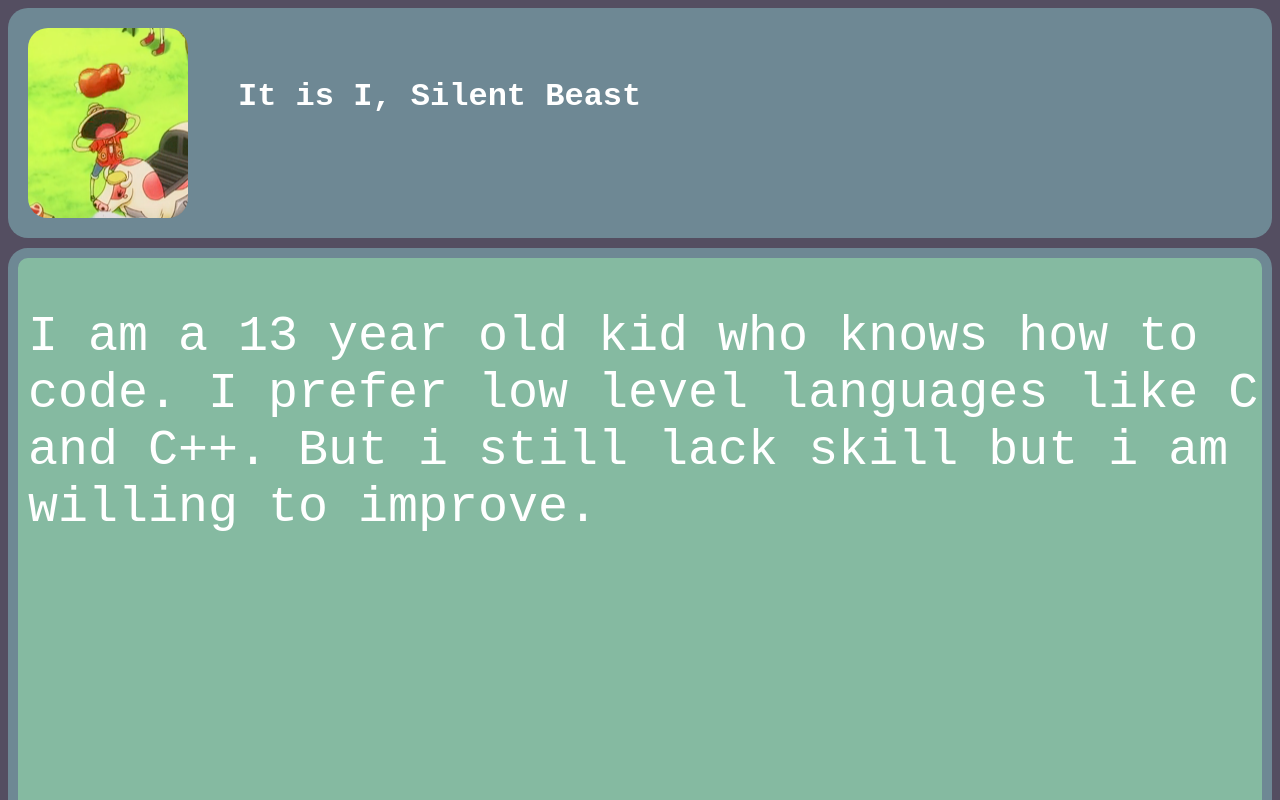
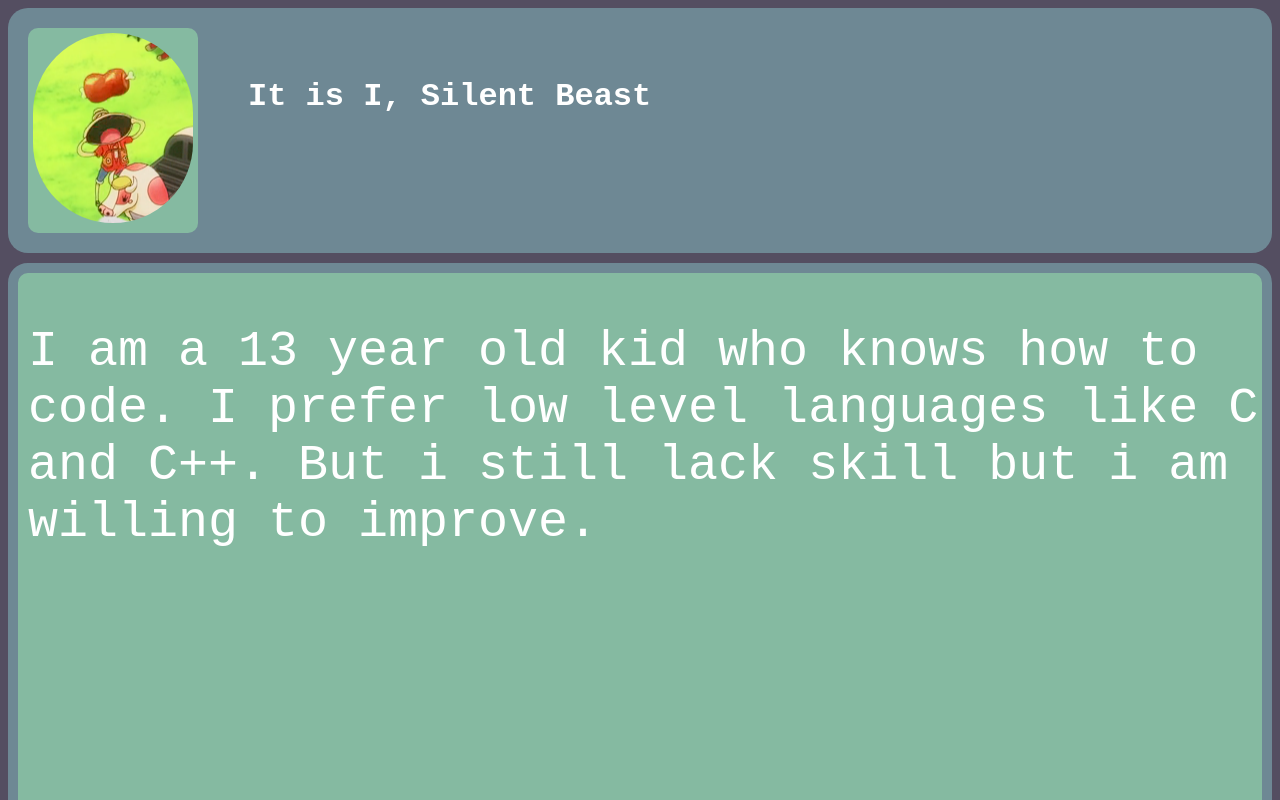
Before and after one commit to silentBeast1357/silentBeast1357.github.io, a plain HTML site: page index.html in a window 1280 px wide. Shown: the top 800 px of the page. Drawn offline with Linux system fonts and the light colour scheme.

Commit message:
added image border

```diff
--- a/index.html
+++ b/index.html
@@ -10,7 +10,9 @@
             A nigerian man drinks water for the first time in his life. What happens next will shock you.
         </h1>
         <div class="profile">
-            <img src="pfp.PNG">
+            <div class="imageBorder">
+                <img src="pfp.PNG">
+            </div>
             <h1>It is I, Silent Beast</h1>
         </div>
         <div class="description">
--- a/style.css
+++ b/style.css
@@ -10,11 +10,17 @@ body{
     border-radius: 20px;
     display: flex;
 }
-.profile > img {
-    border-radius: 20px;
+.profile img {
+    border-radius: 100px;
 }
 .profile > h1 {
     margin: 50px 0 0 50px;
+}
+
+.imageBorder {
+    background-color: #85BAA1;
+    border-radius: 10px;
+    padding: 5px;
 }
 
 .description {
```
